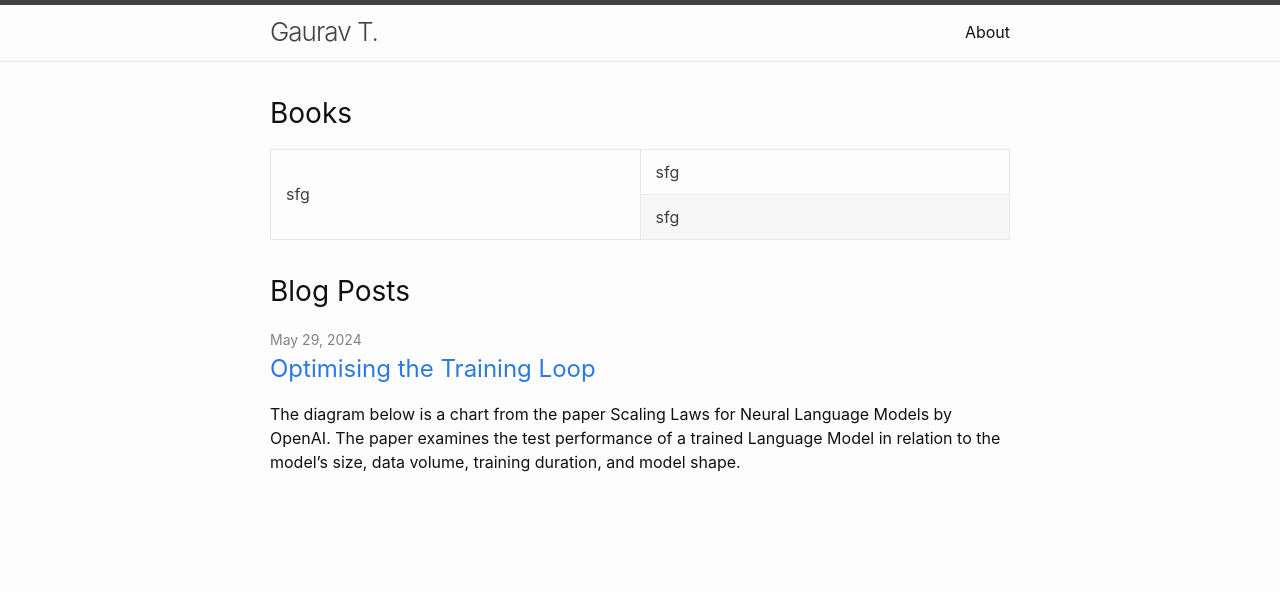
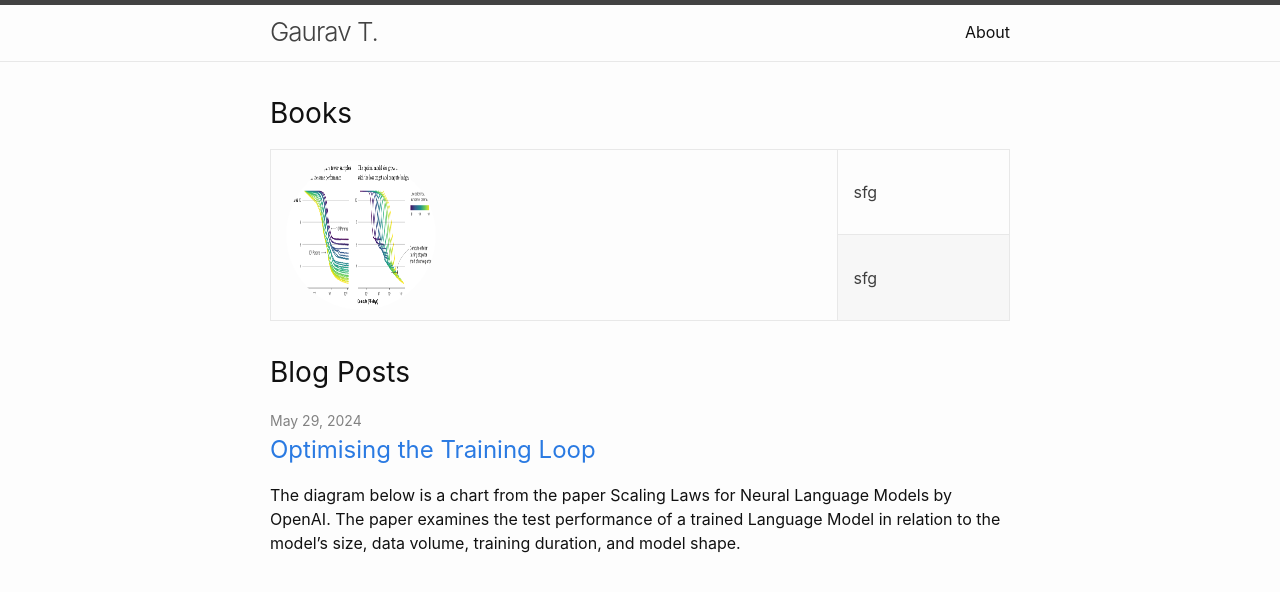
Before and after one commit to gauravtendolkar/gauravtendolkar.github.io, a Jekyll site: the page built from docs/index.markdown, in a window 1280 px wide. Shown: the top 592 px of the page. Built offline with Jekyll 4.4.1, drawn with Linux system fonts in a browser that asks for light colours.

Commit message:
test layout

```diff
--- a/docs/_layouts/home.html
+++ b/docs/_layouts/home.html
@@ -10,9 +10,11 @@ layout: default
   {{ content }}
 
   <h2 class="post-list-heading">Books</h2>
-  <table>
+  <table border="0" cellspacing="0" cellpadding="0">
     <tr>
-      <td rowspan="2">sfg</td>
+      <td rowspan="2">
+        <img src="/assets/images/Optimising_the_Training_Loop/1.png" style="border-radius: 50%; width: 150px; height: 150px;" />
+      </td>
       <td>sfg</td>
     </tr>
     <tr>
```
